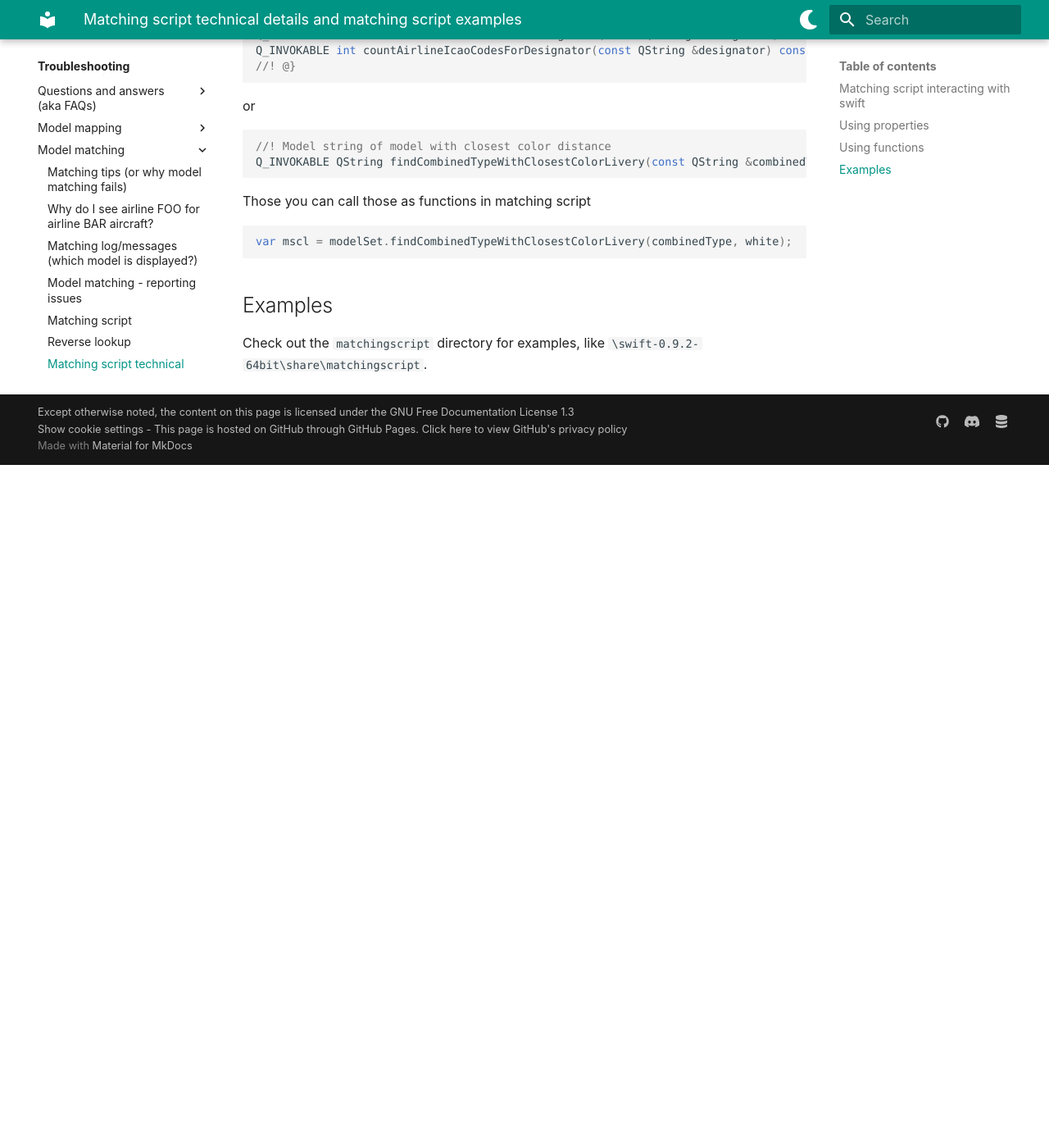
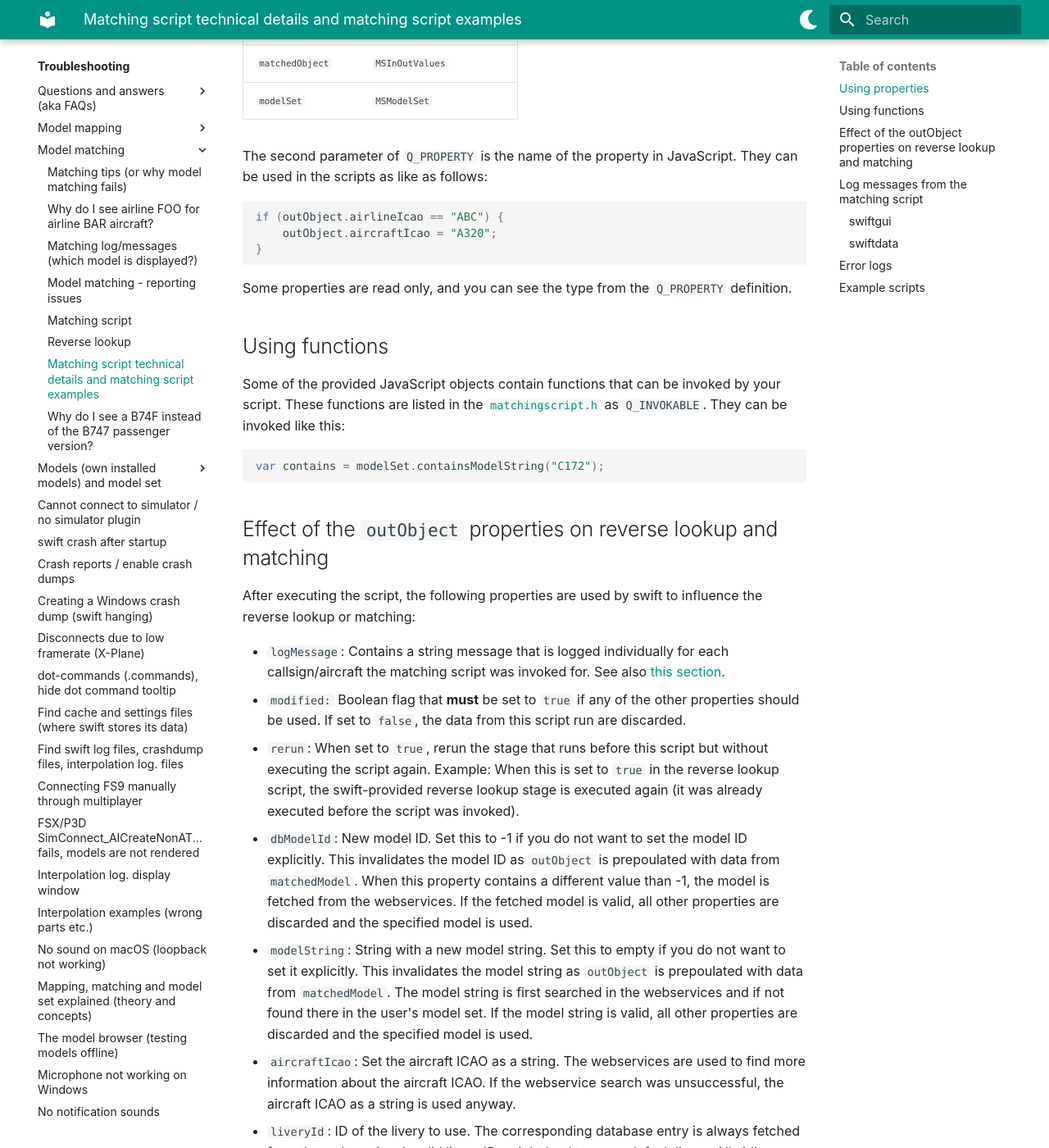
Before and after one commit to swift-project/docs, an MkDocs documentation site: the page built from docs/troubleshooting/model_matching/matching_script_technical.md, in a window 1280 px wide and 1400 px high, scrolled down 1133 px. Shown: the whole window at 82% size. Built offline with MkDocs 1.6.1 and Material for MkDocs 9.7.7, drawn with Linux system fonts in a browser that asks for light colours; before the commit the page ends 1700 px from its top, so only the background shows below that; some of the changed text lies outside the part shown.

Commit message:
Improve matching script documentation
Related to https://github.com/swift-project/pilotclient/issues/176

````diff
--- a/docs/troubleshooting/model_matching/matching_script_technical.md
+++ b/docs/troubleshooting/model_matching/matching_script_technical.md
@@ -3,65 +3,127 @@
     SPDX-License-Identifier: GFDL-1.3-only
 -->
 
-This document covers some technical details for matching script programmers
+This document covers some technical details for matching script programmers.
 
-## Matching script interacting with swift
+The matching script consists of a JavaScript file containing an anonymous function:
 
-There are classes, which may be used as objects in Matching script (i.e. JavaScript).
-Those classes start with a `MS` prefix (matching script).
-Those classes can be found in `BlackMisc::Simulation` and `BlackCore`.
+```js
+(function() { /* your code goes here */ })
+```
 
-- MSInOutValues
-- MSModelSet
-- MSWebServices
+Inside the function, the following objects are available:
+
+- ``inObject``: Object with all the data from the network and the swift-provided reverse lookup stage
+- ``outObject``: The object that should contain the script results.
+    In the beginning, this object contains the same content as ``matchedObject`` and can be changed by your script.
+- ``matchedObject``: Object with the model (and additional information) deduced so far in previous stages. In the reverse lookup script, this is identical to ``inObject`` as no further stages were already executed.
+- ``modelSet``: User's current model set. Not available in reverse lookup
+- ``webServices``: Wrapper to access the swift web services
+
+As already stated, your script must return the ``outObject``:
+
+```js
+(function() {
+    /* Do some modifications of outObject here */
+    return outObject;
+})
+```
 
 ## Using properties
 
+The provided objects contain properties that you can use.
+These properties are listed in the [``matchingscript.h``](https://github.com/swift-project/pilotclient/blob/main/src/blackmisc/simulation/matchingscript.h) as ``Q_PROPERTY``.
 
-MS class properties as below
 
-```cpp
-//! MSNetworkValues properties @{
-Q_PROPERTY(QString callsign           READ getCallsign           WRITE setCallsign           NOTIFY callsignChanged)
-Q_PROPERTY(QString callsignAsSet      READ getCallsignAsSet)
-Q_PROPERTY(QString flightNumber       READ getFlightNumber)
-Q_PROPERTY(int     dbAircraftIcaoId   READ getDbAircraftIcaoId   WRITE setDbAircraftIcaoId   NOTIFY
+| Javascript Object   | Corresponding C++ class |
+|---------------------|-------------------------|
+| ``inObject``        | ``MSInOutValues``       |
+| ``outObject``       | ``MSInOutValues``       |
+| ``matchedObject``   | ``MSInOutValues``       |
+| ``modelSet``        | ``MSModelSet``          |
+
+The second parameter of ``Q_PROPERTY`` is the name of the property in JavaScript.
+They can be used in the scripts as like as follows:
+
+```js
+if (outObject.airlineIcao == "ABC") {
+    outObject.aircraftIcao = "A320";
+}
 ```
 
-can be used in matching script as follows
+Some properties are read only, and you can see the type from the ``Q_PROPERTY`` definition.
+
+## Using functions
+Some of the provided JavaScript objects contain functions that can be invoked by your script.
+These functions are listed in the [``matchingscript.h``](https://github.com/swift-project/pilotclient/blob/main/src/blackmisc/simulation/matchingscript.h) as ``Q_INVOKABLE``.
+They can be invoked like this:
 
 ```js
-outObject.aircraftIcao = "C172";
-outObject.modified     = true; // tell we changed something
+var contains = modelSet.containsModelString("C172");
 ```
 
-Some properties are read only, and you can see the type from property definition.
+## Effect of the ``outObject`` properties on reverse lookup and matching
 
-## Using functions
+After executing the script, the following properties are used by swift to influence the reverse lookup or matching:
 
-Functions of MS classes can be used if they are marked as `Q_INVOKABLE` (only those you can invoke from matching script).
+- ``logMessage``: Contains a string message that is logged individually for each callsign/aircraft the matching script was invoked for.
+    See also [this section](#log-messages-from-the-matching-script).
+- ``modified:`` Boolean flag that **must** be set to ``true`` if any of the other properties should be used.
+    If set to ``false``, the data from this script run are discarded.
+- ``rerun``: When set to ``true``, rerun the stage that runs before this script but without executing the script again.
+    Example: When this is set to ``true`` in the reverse lookup script, the swift-provided reverse lookup stage is executed again (it was already executed before the script was invoked).
+- ``dbModelId``: New model ID. Set this to -1 if you do not want to set the model ID explicitly. This invalidates the model ID as ``outObject`` is prepoulated with data from ``matchedModel``.
+    When this property contains a different value than -1, the model is fetched from the webservices.
+    If the fetched model is valid, all other properties are discarded and the specified model is used.
+- ``modelString``: String with a new model string. Set this to empty if you do not want to set it explicitly.
+    This invalidates the model string as ``outObject`` is prepoulated with data from ``matchedModel``.
+    The model string is first searched in the webservices and if not found there in the user's model set.
+    If the model string is valid, all other properties are discarded and the specified model is used.
+- ``aircraftIcao``: Set the aircraft ICAO as a string. The webservices are used to find more information about the aircraft ICAO.
+    If the webservice search was unsuccessful, the aircraft ICAO as a string is used anyway.
+- ``liveryId``: ID of the livery to use.
+    The corresponding database entry is always fetched from the webservice.
+    Invalid livery IDs might lead to some default livery.
+    All airline ICAO options (below) are skipped if this property is set.
+- ``airlineIcaoId``: ID of the airline ICAO to use.
+    Further data about the ID is gathered from the webservices.
+    If the ID is not found via the webservices, some default/empty airline will be used.
+    As a livery, the "standard" livery for the specified airline is used.
+    This option is discarded when using ``liveryId``.
+    This property takes precedence over ``airlineIcao``.
+    The ``airlineIcao`` property is discarded in this case.
+- ``airlineIcao``: Airline ICAO string to use.
+    Further data about the airline ICAO string is gathered from the webservices.
+    If the ICAO is not found via the webservices, some default/empty airline will be used.
+    As a livery, the "standard" livery for the specified airline is used.
+    This option does not work when using ``liveryId`` or ``airlineIcaoId``.
 
-```cpp
-//! Functions calling the web services @{
-Q_INVOKABLE int countAircraftIcaoCodesForDesignator(const QString &designator) const;
-Q_INVOKABLE int countAirlineIcaoCodesForDesignator(const QString &designator) const;
-//! @}
-```
+## Log messages from the matching script
 
-or
+The ``outObject`` contains a ``logMessage`` property to display a log message for each invokation.
 
-```cpp
-//! Model string of model with closest color distance
-Q_INVOKABLE QString findCombinedTypeWithClosestColorLivery(const QString &combinedType, const QString &rgbColor) const;
-```
+!!! warning
 
-Those you can call those as functions in matching script
+    These messages are **not** displayed in the normal swift application log!
 
-```js
-var mscl = modelSet.findCombinedTypeWithClosestColorLivery(combinedType, white);
-```
+### swiftgui
+In swiftgui, this logging only works if the corresponding logging (reverse lookup or matching) **and** "detailed" logging is enabled on the ``Models->Matching Log`` page.
+The log is shown on the same page after entering a callsign.
 
-## Examples
+![](./../../img/matching_log.jpg){: style="width:50%"}
 
+### swiftdata
 
-Check out the `matchingscript` directory for examples, like `\swift-0.9.2-64bit\share\matchingscript`.
+Within the model matcher of swiftdata, the script log messages are always displayed.
+
+## Error logs
+If the script for some reason fails to execute (syntax errors, ...), a log file with the cause of the error is created at the following locations:
+
+- for the reverse lookup script: ``<SWIFT_LOG_DIR>/logMatchingScriptReverseLookup.log``
+- for the matching script: ``<SWIFT_LOG_DIR>/logMatchingScriptMatchingStage.log``
+
+To find your log directory, see [this page](./../swift_log_files.md).
+
+## Example scripts
+
+Check out the `matchingscript` directory for examples: `<SWIFT_INSTALL_DIR>\share\matchingscript`.
````
Also changed, not shown: docs/troubleshooting/model_matching/matching_script.md (+2 -0 lines), docs/img/matching_log.jpg (added), docs/img/matching_stages.jpg (added).
